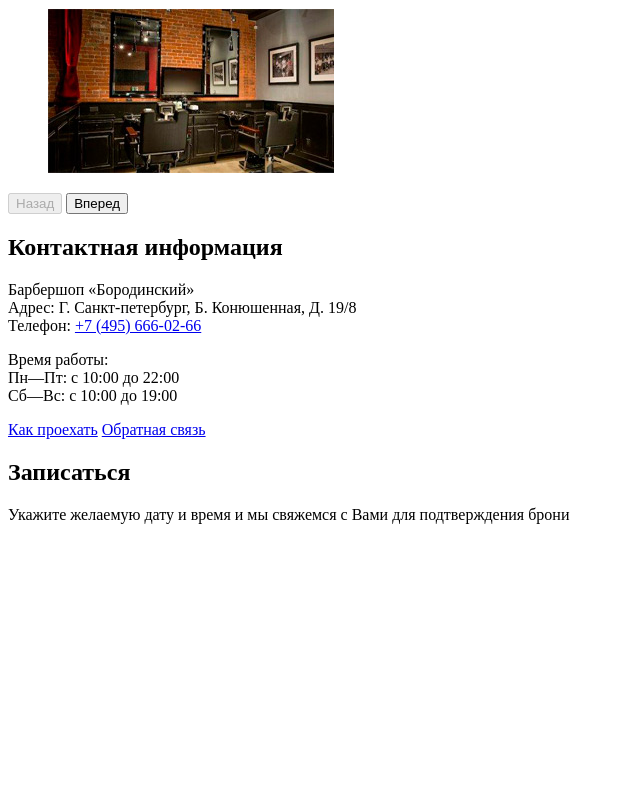
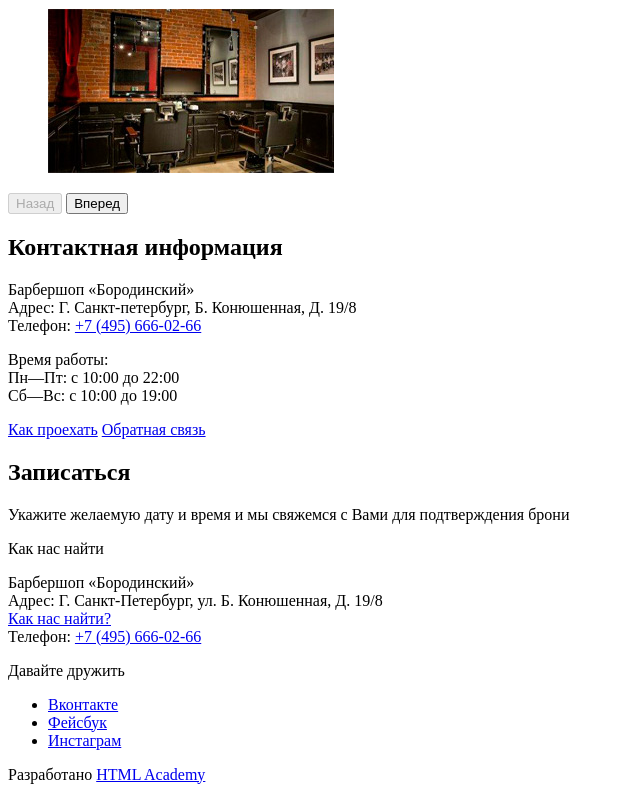
Before and after one commit to hyperdevops/Barbershop, a plain HTML site: page index.html in a window 1280 px wide. Shown: the part 924-1724 px from the top of the page, without its empty margins (0-640 px from the left). Before the commit the page ends 1464 px from the top, so only its background shows below. Drawn offline with Linux system fonts and the light colour scheme.

Commit message:
Update index.html
создал footer

```diff
--- a/index.html
+++ b/index.html
@@ -100,7 +100,34 @@
 	</main>
 
 	<footer>
-
+		<section>
+			<f2>Как нас найти</f2>
+			<p>
+				Барбершоп «Бородинский» <br>
+        Адрес: Г. Санкт-Петербург, ул. Б. Конюшенная, Д. 19/8 <br>
+        <!-- <a href="map.html">Как нас найти?</a> <br> -->
+        <a href="blank.html">Как нас найти?</a> <br>
+        Телефон: <a href="tel:+74956660266">+7 (495) 666-02-66</a>
+			</p>
+		</section>
+		<section>
+			<f2>Давайте дружить</f2>
+			<ul>
+				<li>
+					<a href="#">Вконтакте</a>
+				</li>
+				<li>
+					<a href="#">Фейсбук</a>
+				</li>
+				<li>
+					<a href="#">Инстаграм</a>
+				</li>
+			</ul>
+		</section>
+		<p>
+			<f2>Разработано</f2>
+			<a href="https://htmlacademy.ru/">HTML Academy</a>
+		</p>
 	</footer>
 
 </body>
```
